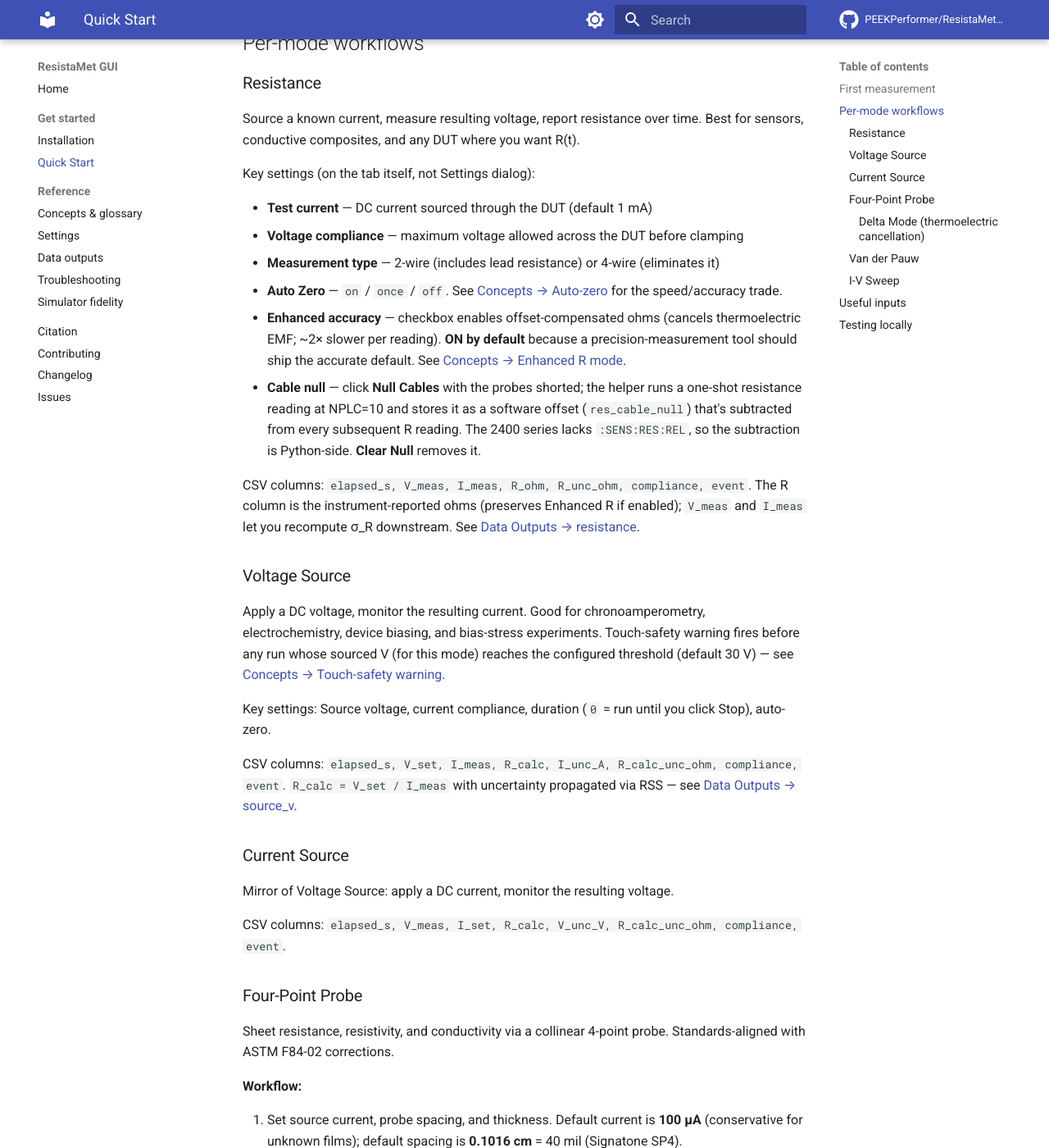
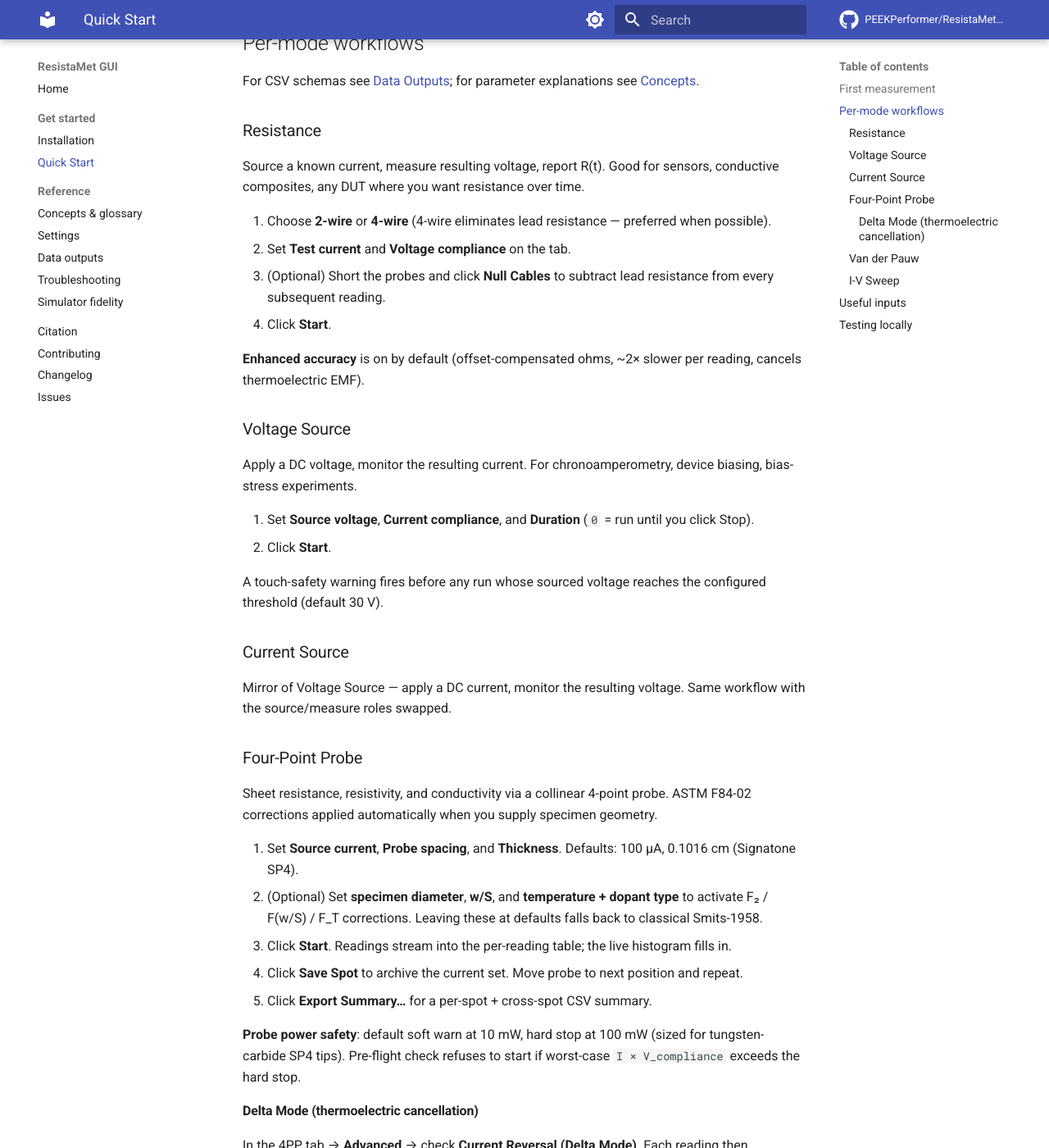
Before and after one commit to PEEKPerformer/ResistaMet-GUI, an MkDocs documentation site: the page built from docs/quickstart.md, in a window 1280 px wide and 1400 px high, scrolled down 808 px. Shown: the whole window at 82% size. Built offline with MkDocs 1.6.1 and Material for MkDocs 9.7.7, drawn with Linux system fonts in a browser that asks for light colours; comment, search, counter and statistics services are not loaded; some of the changed text lies outside the part shown.

Commit message:
docs: vdP screenshot + per-mode trim, drop manifesto prose
- Add a synthetic Van der Pauw screenshot via the existing
  generate_screenshots.py harness — mid-protocol frame (G1/G2 complete,
  G3 active) so the sample diagram, filmstrip, and F76 readings table
  all carry signal. Replaces the I-V sweep image as the README hero;
  vdP is the visually richest mode and IV is the dullest.
- Quick Start per-mode workflows trimmed from spec dump to "how to make
  a measurement": vdP loses the VdpMeasurementWorker / SCPI / widget-
  class walkthrough and gets four numbered steps + the new screenshot.
  Other modes lose inline CSV column listings in favor of a single link
  to outputs.md at the top.
- docs/citation.md: piezoresistive characterization was done in
  resistance mode, not current source.
- docs/sim_fidelity.md: drop the "credible for JOSS review" paragraph.
  JOSS-name-drop doesn't belong in user docs and the manifesto framing
  ("the assertion is not X, it is Y") reads insecure. Replaced with one
  honest sentence on the methodology and its bench-access cost.

```diff
--- a/docs/quickstart.md
+++ b/docs/quickstart.md
@@ -17,88 +17,68 @@
 
 ## Per-mode workflows
 
+For CSV schemas see [Data Outputs](outputs.md); for parameter explanations see [Concepts](concepts.md).
+
 ### Resistance
 
-Source a known current, measure resulting voltage, report resistance over time. Best for sensors, conductive composites, and any DUT where you want R(t).
+Source a known current, measure resulting voltage, report R(t). Good for sensors, conductive composites, any DUT where you want resistance over time.
 
-Key settings (on the tab itself, not Settings dialog):
+1. Choose **2-wire** or **4-wire** (4-wire eliminates lead resistance — preferred when possible).
+2. Set **Test current** and **Voltage compliance** on the tab.
+3. (Optional) Short the probes and click **Null Cables** to subtract lead resistance from every subsequent reading.
+4. Click **Start**.
 
-- **Test current** — DC current sourced through the DUT (default 1 mA)
-- **Voltage compliance** — maximum voltage allowed across the DUT before clamping
-- **Measurement type** — 2-wire (includes lead resistance) or 4-wire (eliminates it)
-- **Auto Zero** — `on` / `once` / `off`. See [Concepts → Auto-zero](concepts.md#auto-zero) for the speed/accuracy trade.
-- **Enhanced accuracy** — checkbox enables offset-compensated ohms (cancels thermoelectric EMF; ~2× slower per reading). **ON by default** because a precision-measurement tool should ship the accurate default. See [Concepts → Enhanced R mode](concepts.md#enhanced-r-mode).
-- **Cable null** — click **Null Cables** with the probes shorted; the helper runs a one-shot resistance reading at NPLC=10 and stores it as a software offset (`res_cable_null`) that's subtracted from every subsequent R reading. The 2400 series lacks `:SENS:RES:REL`, so the subtraction is Python-side. **Clear Null** removes it.
-
-CSV columns: `elapsed_s, V_meas, I_meas, R_ohm, R_unc_ohm, compliance, event`. The R column is the instrument-reported ohms (preserves Enhanced R if enabled); `V_meas` and `I_meas` let you recompute σ_R downstream. See [Data Outputs → resistance](outputs.md#resistance).
+**Enhanced accuracy** is on by default (offset-compensated ohms, ~2× slower per reading, cancels thermoelectric EMF).
 
 ### Voltage Source
 
-Apply a DC voltage, monitor the resulting current. Good for chronoamperometry, electrochemistry, device biasing, and bias-stress experiments. Touch-safety warning fires before any run whose sourced V (for this mode) reaches the configured threshold (default 30 V) — see [Concepts → Touch-safety warning](concepts.md#touch-safety-warning).
+Apply a DC voltage, monitor the resulting current. For chronoamperometry, device biasing, bias-stress experiments.
 
-Key settings: Source voltage, current compliance, duration (`0` = run until you click Stop), auto-zero.
+1. Set **Source voltage**, **Current compliance**, and **Duration** (`0` = run until you click Stop).
+2. Click **Start**.
 
-CSV columns: `elapsed_s, V_set, I_meas, R_calc, I_unc_A, R_calc_unc_ohm, compliance, event`. `R_calc = V_set / I_meas` with uncertainty propagated via RSS — see [Data Outputs → source_v](outputs.md#voltage-source).
+A touch-safety warning fires before any run whose sourced voltage reaches the configured threshold (default 30 V).
 
 ### Current Source
 
-Mirror of Voltage Source: apply a DC current, monitor the resulting voltage.
-
-CSV columns: `elapsed_s, V_meas, I_set, R_calc, V_unc_V, R_calc_unc_ohm, compliance, event`.
+Mirror of Voltage Source — apply a DC current, monitor the resulting voltage. Same workflow with the source/measure roles swapped.
 
 ### Four-Point Probe
 
-Sheet resistance, resistivity, and conductivity via a collinear 4-point probe. Standards-aligned with ASTM F84-02 corrections.
+Sheet resistance, resistivity, and conductivity via a collinear 4-point probe. ASTM F84-02 corrections applied automatically when you supply specimen geometry.
 
-**Workflow:**
+1. Set **Source current**, **Probe spacing**, and **Thickness**. Defaults: 100 µA, 0.1016 cm (Signatone SP4).
+2. (Optional) Set **specimen diameter**, **w/S**, and **temperature + dopant type** to activate F₂ / F(w/S) / F_T corrections. Leaving these at defaults falls back to classical Smits-1958.
+3. Click **Start**. Readings stream into the per-reading table; the live histogram fills in.
+4. Click **Save Spot** to archive the current set. Move probe to next position and repeat.
+5. Click **Export Summary…** for a per-spot + cross-spot CSV summary.
 
-1. Set source current, probe spacing, and thickness. Default current is **100 µA** (conservative for unknown films); default spacing is **0.1016 cm** = 40 mil (Signatone SP4).
-2. Start the measurement. Readings stream into the per-reading table, the live histogram fills in with the Rs distribution, and the Current Spot Stats panel updates after each reading.
-3. **Save Spot** archives the current set into the saved-spots table (top right). Move probe to next position.
-4. Repeat. After ≥2 spots, the histogram canvas switches to a per-spot bar chart, color-coded green/orange/red by deviation from the cross-spot mean.
-5. **Export Summary…** writes a hand-rolled CSV (separate from the v2.0 streaming CSV) with overall Rs / ρ / σ mean+std, a per-spot table when ≥1 spot has been saved, and an inter-spot uniformity block (mean-of-means, std-of-means, RSD%) when ≥2 spots are saved. See [Data Outputs → 4PP per-spot summary](outputs.md#four-point-probe).
-
-**ASTM F84-02 correction factors activate automatically** when you supply:
-
-- a finite specimen diameter `D` → geometry-aware F₂ from Table 3 (circles) or Smits 1958 (squares, rectangles with L/W ∈ {2, 3, 4})
-- thickness `w/S` → F(w/S) from Appendix X1.1, valid out to w/S = 2.0
-- temperature + dopant type (`n` or `p`) → F_T from Table 5 for n-/p-type silicon
-
-When you leave these inputs at their defaults (infinite-diameter circle, no temperature correction), the math falls back to the classical Smits-1958 `F = 4.5324` factor so existing config files keep producing the same numbers as pre-F84-aligned releases.
-
-**Probe safety envelope** (defaults sized for tungsten-carbide Signatone SP4 tips):
-
-- `fpp_power_warn_w` = 10 mW — status-bar flash above this measured V·I
-- `fpp_power_stop_w` = 100 mW — hard stop, output disabled, run aborted above this
-- Pre-flight check refuses to start if worst-case `I_source × V_compliance` exceeds the hard stop
-
-CSV columns include per-reading V, I, V/I, Rs, ρ, σ + uncertainties on V and I — see [Data Outputs → four_point](outputs.md#four-point-probe).
+**Probe power safety**: default soft warn at 10 mW, hard stop at 100 mW (sized for tungsten-carbide SP4 tips). Pre-flight check refuses to start if worst-case `I × V_compliance` exceeds the hard stop.
 
 #### Delta Mode (thermoelectric cancellation)
 
-1. In the 4PP tab, expand **Advanced**
-2. Check **Current Reversal (Delta Mode)**
-3. Set settling time (default 0.1 s between polarity flips)
-4. Each reading now alternates `+I` / `−I`, reporting `V_delta = (V₊ − V₋) / 2`
-
-CSV gains per-polarity columns `V_plus, V_minus, R_f, R_r` for the F84 §11.2.2.2 forward/reverse diagnostic.
+In the 4PP tab → **Advanced** → check **Current Reversal (Delta Mode)**. Each reading then alternates `+I` / `−I` and reports `V_delta = (V₊ − V₋) / 2`.
 
 ### Van der Pauw
 
-ASTM F76-08 Method A for sheet resistance + resistivity on arbitrary-shape, hole-free samples with four periphery contacts (numbered 1–4 counter-clockwise).
+ASTM F76-08 Method A for sheet resistance and resistivity on arbitrary-shape, hole-free samples with four periphery contacts.
 
-The worker is a state machine (see `VdpMeasurementWorker` in `workers.py`): emits `geometry_ready`, blocks on a `threading.Event` until you click Measure for the geometry, sources `+I` then `−I` and averages `vdp_readings_per_polarity` readings at each, then writes `:OUTP OFF` between geometries so you can safely reconnect leads. The vdP tab has a sample-diagram widget (`VdpSampleDiagram`), a filmstrip preview of the four geometries (`VdpProtocolFilmstrip`), and a per-geometry bar chart (`VdpPerGeometryBarChart`).
+![Van der Pauw tab mid-protocol — sample diagram shows lead wiring for the current geometry; the filmstrip below tracks progress through the four geometries](screenshots/06_van_der_pauw.png)
 
-- F76's implicit `f(Q)` is solved by `calculate_van_der_pauw` in `calculations_vdp.py`. The final result fields land in the trailing CSV metadata block as `vdp_result.sheet_resistance`, `vdp_result.rho_avg`, `vdp_result.homogeneous` (boolean per F76 §11.1), `vdp_result.asymmetry_pct`, `vdp_result.q_a/b`, `vdp_result.f_a/b` — see [Data Outputs → Van der Pauw](outputs.md#van-der-pauw) for the full schema.
-- The default `vdp_thickness_cm` is `0.0` (sentinel "unset"). If you click Start without entering a thickness, `_require_vdp_thickness` in `main_window.py` opens a `QInputDialog.getDouble` modal asking for it in µm — prevents the silent `ρ = R_s × 1 µm` failure mode the old default had.
+1. Number your four periphery contacts **1–4 counter-clockwise** and connect leads.
+2. Enter **sample thickness in µm** (required — you'll be prompted if you leave it blank).
+3. Click **Start**. The tab shows a filmstrip of the four geometries. For each one: rewire your leads as shown in the sample diagram, then click **Measure**.
+4. After all four geometries, the result panel reports sheet resistance, resistivity, F76 asymmetry, and a homogeneity pass/fail per F76 §11.1.
 
-CSV is one row per geometry with both polarities captured — see [Data Outputs → van der Pauw](outputs.md#van-der-pauw).
+Output is disabled between geometries so you can safely reconnect leads.
 
 ### I-V Sweep
 
-Hardware staircase sweep using the Keithley's trigger model for precise inter-step timing. Source voltage or current with configurable start, stop, step, and per-step delay. Sweep directions: `up`, `down`, or `up_down` (forward + reverse for hysteresis curves).
+Hardware staircase sweep using the Keithley's trigger model. Source voltage or current with configurable start, stop, step, and per-step delay.
 
-CSV: `point, V_source, I_meas, compliance` — one row per sweep point.
+1. Choose **Source mode** (V or I).
+2. Set **Start**, **Stop**, **Step**, **Per-step delay**, and **Direction** (`up`, `down`, or `up_down` for hysteresis curves).
+3. Click **Start**. The sweep runs on the instrument and the full I-V curve appears at the end.
 
 ## Useful inputs
 
```
Also changed, not shown: README.md (+2 -1 lines), docs/citation.md (+1 -1 lines), docs/sim_fidelity.md (+5 -5 lines), docs/screenshots/06_van_der_pauw.png (added), 1 other file.
